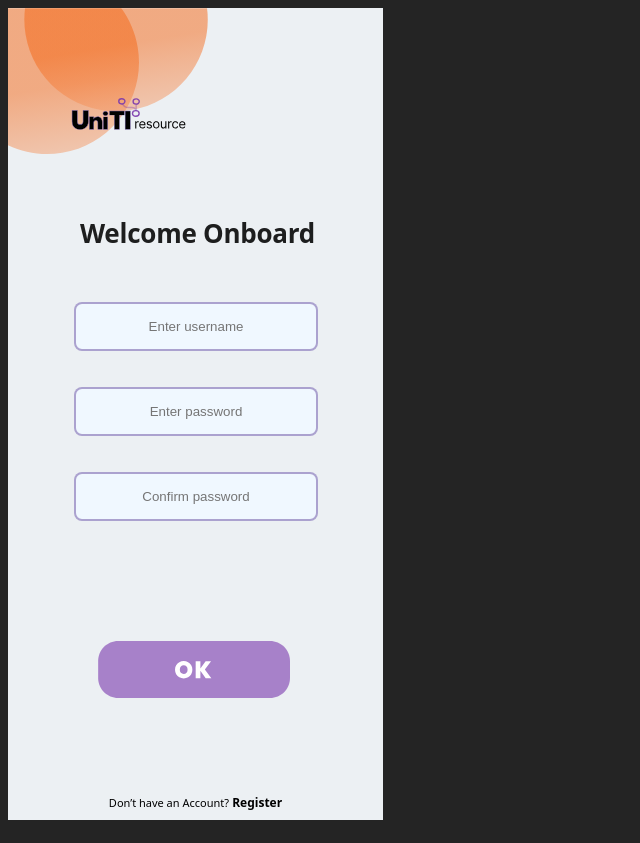
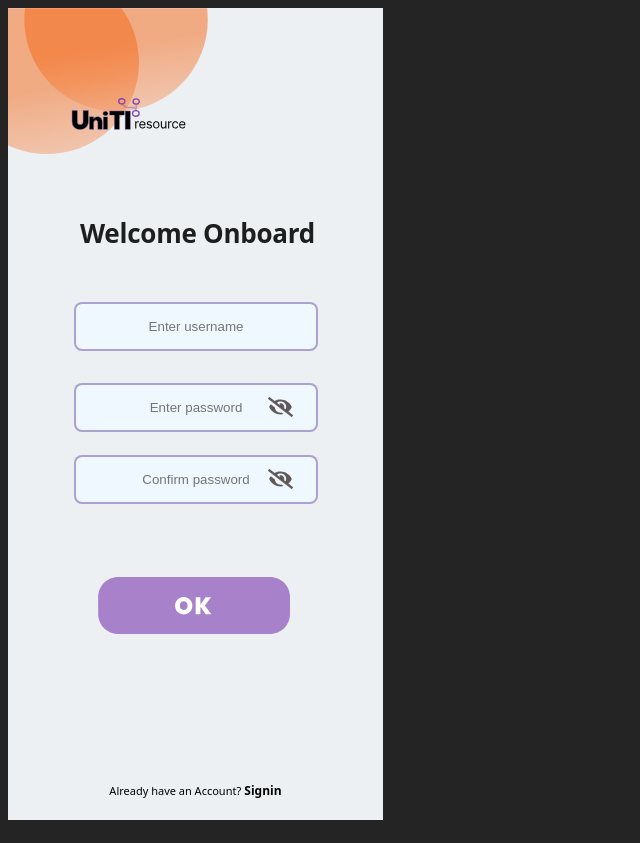
Before and after one commit to Lgtf5/UniTI_app_FRONT, a React (Vite) app: page / in a window 1280 px wide. Shown: the whole page, without its empty margins (0-640 px from the left). Built offline with nearby package versions, Linux system fonts and the light colour scheme.

Commit message:
fix signinline and eye icon

```diff
--- a/src/components/FooterApp/FooterApp.css
+++ b/src/components/FooterApp/FooterApp.css
@@ -1,6 +1,7 @@
-.register-line {
+.register-line, .signin-line {
     letter-spacing: 4%;
     height: 49px;
+    margin-top: 90px;
     text-align: center;
     font-size: 11px;
     color:black;
@@ -8,8 +9,12 @@
     font-family: system-ui, -apple-system, BlinkMacSystemFont, 'Segoe UI', Roboto, Oxygen, Ubuntu, Cantarell, 'Open Sans', 'Helvetica Neue', sans-serif;
   }
 
-  .ico-register {
+  .ico-register, .ico-signin {
     font-family: system-ui, -apple-system, BlinkMacSystemFont, 'Segoe UI', Roboto, Oxygen, Ubuntu, Cantarell, 'Open Sans', 'Helvetica Neue', sans-serif;
     font-weight: 700;
     font-size: 12px;
   }
+
+  .eye {
+   size: 30px;
+  }
--- a/src/components/FooterApp/FooterApp.jsx
+++ b/src/components/FooterApp/FooterRegister.jsx
@@ -1,6 +1,6 @@
 import React from "react";
 
-function FooterApp() {
+function FooterRegister() {
 
     return(
         <div>
@@ -13,4 +13,4 @@ function FooterApp() {
     )
 }
 
-export default FooterApp
+export default FooterRegister
--- /dev/null
+++ b/src/components/FooterApp/FooterSign.jsx
@@ -0,0 +1,16 @@
+import React from "react";
+
+function FooterSign() {
+
+    return(
+        <div>
+        <footer className='footer-line'>
+          <p className='signin-line'>Already have an Account?
+            <a className='ico-signin'> Signin</a>
+          </p>
+          </footer>
+      </div>
+    )
+}
+
+export default FooterSign
--- a/src/views/RegisterView/RegisterView.css
+++ b/src/views/RegisterView/RegisterView.css
@@ -28,31 +28,38 @@
 }
 
 .input-password {
-    margin-top: 36px;
+    margin-top: 32px;
 }
 
 .okLogin {
-    margin-top: 120px;
+    margin-top: 82px;
     margin-left: 88px;
 }
 
-.register-line {
-    margin-top: 90px;
+.register-line, .signin-line {
     letter-spacing: 4%;
     height: 49px;
+    margin-top: 142px;
     text-align: center;
     font-size: 11px;
-    color: black;
+    color:black;
     font-weight: 500;
     font-family: system-ui, -apple-system, BlinkMacSystemFont, 'Segoe UI', Roboto, Oxygen, Ubuntu, Cantarell, 'Open Sans', 'Helvetica Neue', sans-serif;
-}
+  }
 
-.ico-register {
+  .ico-register, .ico-signin {
     font-family: system-ui, -apple-system, BlinkMacSystemFont, 'Segoe UI', Roboto, Oxygen, Ubuntu, Cantarell, 'Open Sans', 'Helvetica Neue', sans-serif;
     font-weight: 700;
     font-size: 12px;
-}
+  }
+
 
 .eye {
-    color: black;
+    width: 2px;
+    height: 2px;
+
 }
+.eye-container {
+    margin-left:  260px;
+    margin-top: -35px;
+}
--- a/src/views/RegisterView/RegisterView.jsx
+++ b/src/views/RegisterView/RegisterView.jsx
@@ -1,7 +1,8 @@
 import React from "react";
 import "./RegisterView.css"
+
 import OkButton from "../../components/buttons/OkButton";
-import FooterApp from "../../components/FooterApp/FooterApp";
+import FooterSign from "../../components/FooterApp/FooterSign";
 import HeaderApp from "../../components/headerApp/HeaderApp";
 
 
@@ -19,18 +20,21 @@ function RegisterView() {
             <div className="input-password">
                 <input type="password" className="password" placeholder="Enter password">
                 </input>
-                <image className="eye" src="./eye.svg" onClick="tooglePassword()" class="toggle-password" />
-
+                <div className="eye-container">
+                <img className="eye" src="/eye.svg" onClick="tooglePassword()" class="toggle-password"/>
+                </div>
             </div>
 
             <div className="input-password">
                 <input type="password" className="password" placeholder="Confirm password">
                 </input>
-                <image className="eye" src="./eye.svg" onClick="tooglePassword()" class="toggle-password" />
+                <div className="eye-container">
+                <img className="eye" src="/eye.svg" onClick="tooglePassword()" class="toggle-password"/>
+                </div>
             </div>
 
             <OkButton />
-            <FooterApp />
+            <FooterSign />
         </div>
 
     )
```
Also changed, not shown: src/App.jsx (+3 -4 lines).
